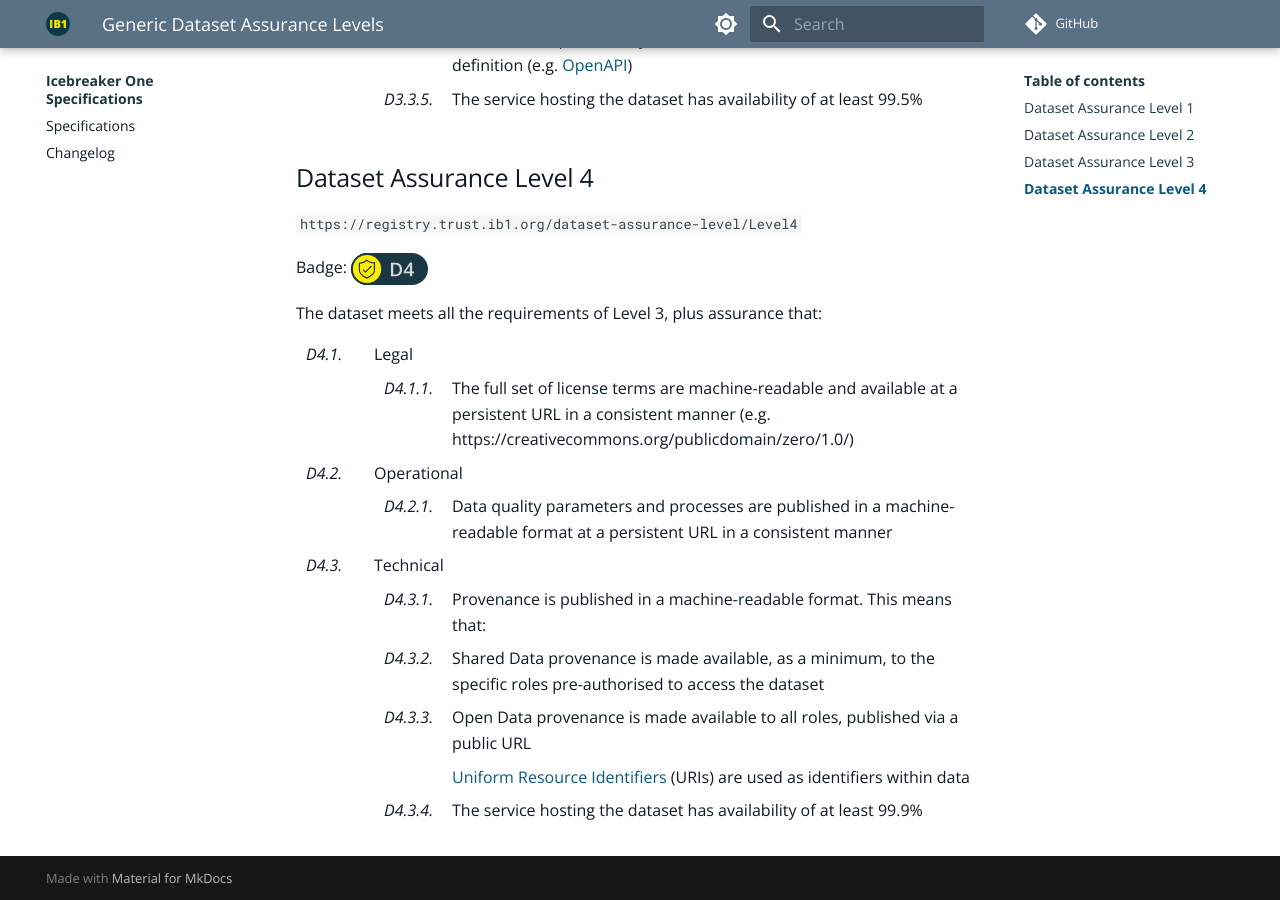
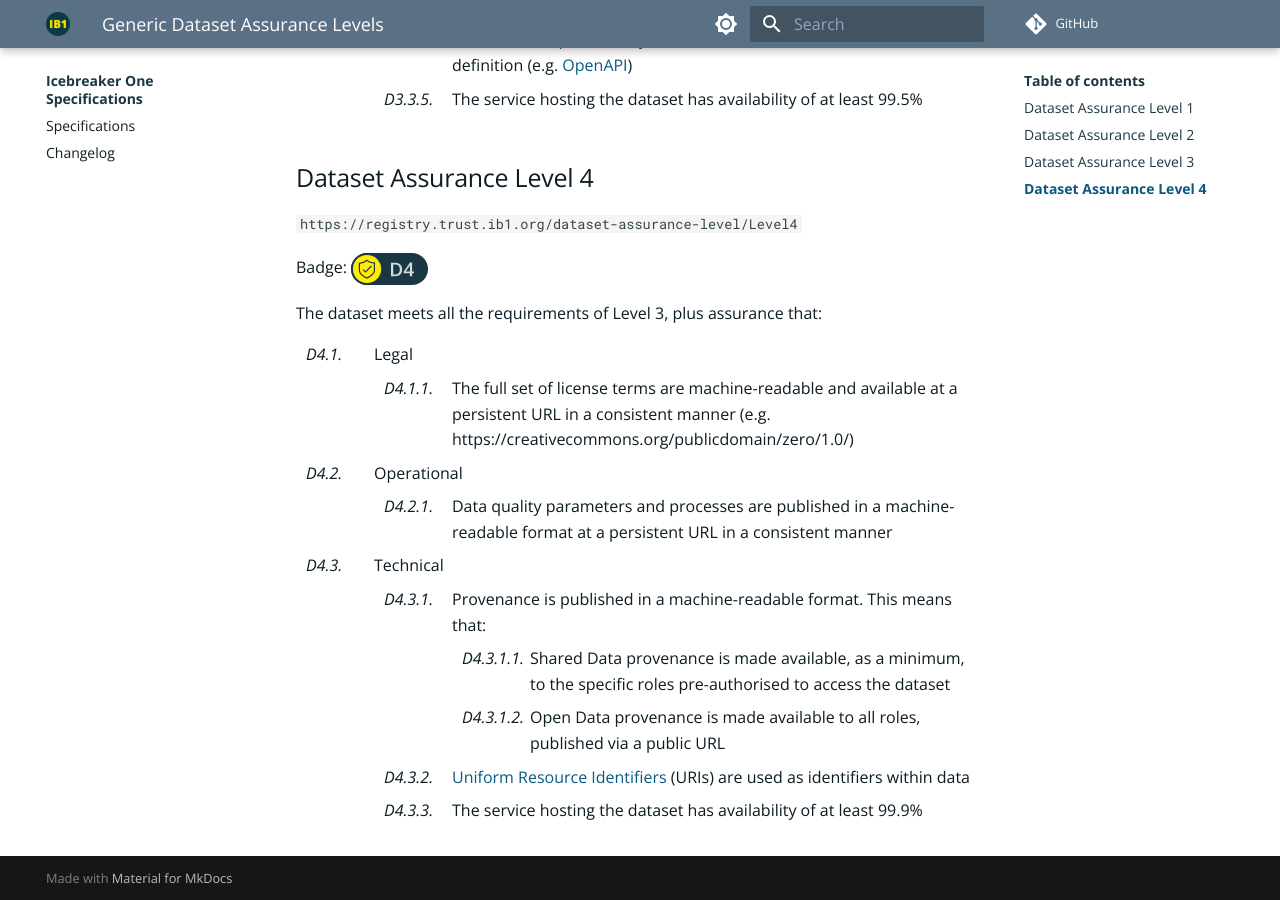
Before and after one commit to icebreakerone/ib1-technical-specifications, an MkDocs documentation site: the page built from docs/generic-dataset-assurance-levels/1.0.md, in a window 1280 px wide and 900 px high, scrolled down 3695 px. Built offline with MkDocs 1.6.1 and Material for MkDocs 9.7.7, drawn with Linux system fonts in a browser that asks for light colours; comment, search, counter and statistics services are not loaded.

Commit message:
Fix numbering for dataset assurance level 4.3.1.x

```diff
--- a/docs/generic-dataset-assurance-levels/1.0.md
+++ b/docs/generic-dataset-assurance-levels/1.0.md
@@ -109,7 +109,7 @@ The dataset meets all the requirements of Level 3, plus assurance that:
     * *D4.2.1.* Data quality parameters and processes are published in a machine-readable format at a persistent URL in a consistent manner
  * *D4.3.* Technical
     * *D4.3.1.* Provenance is published in a machine-readable format. This means that:
-    * *D4.3.2.* Shared Data provenance is made available, as a minimum, to the specific roles pre-authorised to access the dataset
-    * *D4.3.3.* Open Data provenance is made available to all roles, published via a public URL
-    * [Uniform Resource Identifiers](https://en.wikipedia.org/wiki/Uniform_Resource_Identifier) (URIs) are used as identifiers within data
-    * *D4.3.4.* The service hosting the dataset has availability of at least 99.9%
+        * *D4.3.1.1.* Shared Data provenance is made available, as a minimum, to the specific roles pre-authorised to access the dataset
+        * *D4.3.1.2.* Open Data provenance is made available to all roles, published via a public URL
+    * *D4.3.2.* [Uniform Resource Identifiers](https://en.wikipedia.org/wiki/Uniform_Resource_Identifier) (URIs) are used as identifiers within data
+    * *D4.3.3.* The service hosting the dataset has availability of at least 99.9%
```
Also changed, not shown: docs/changelog.md (+5 -0 lines).
